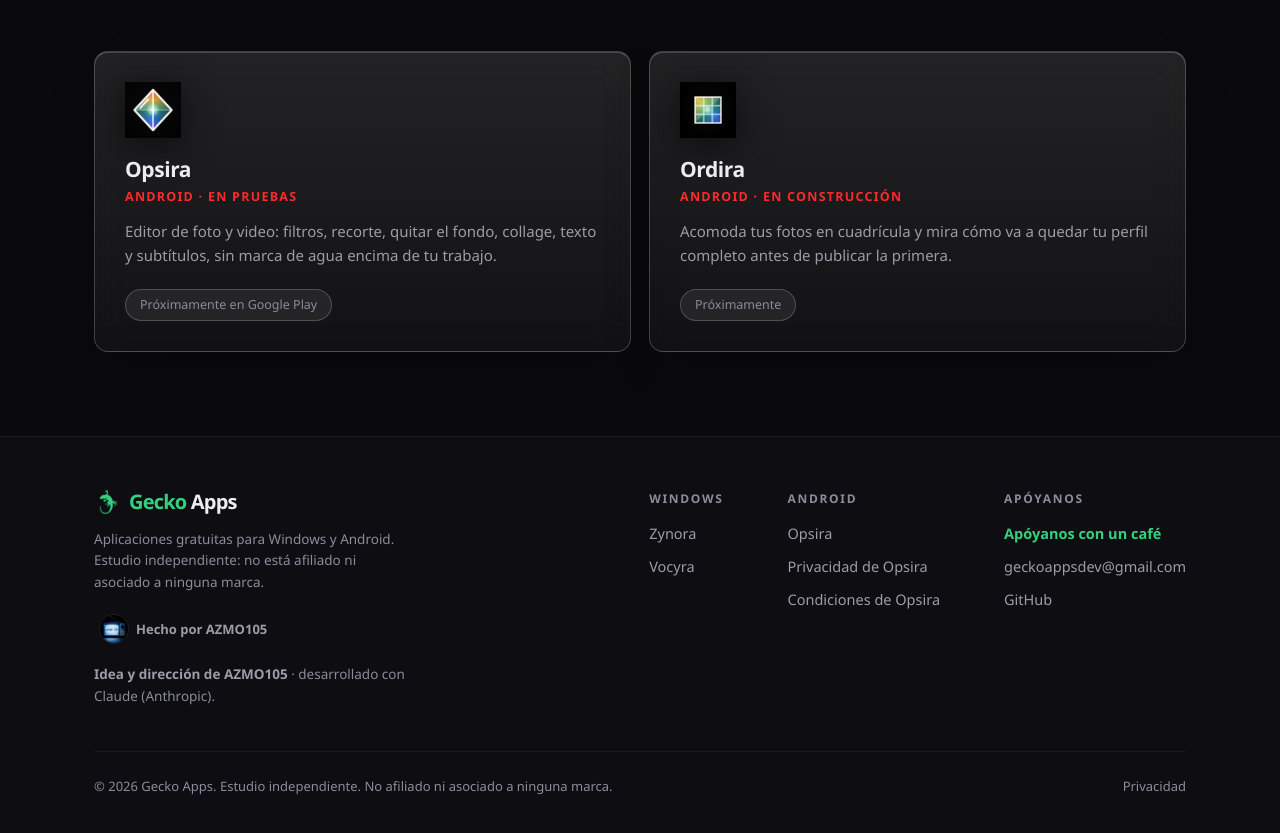
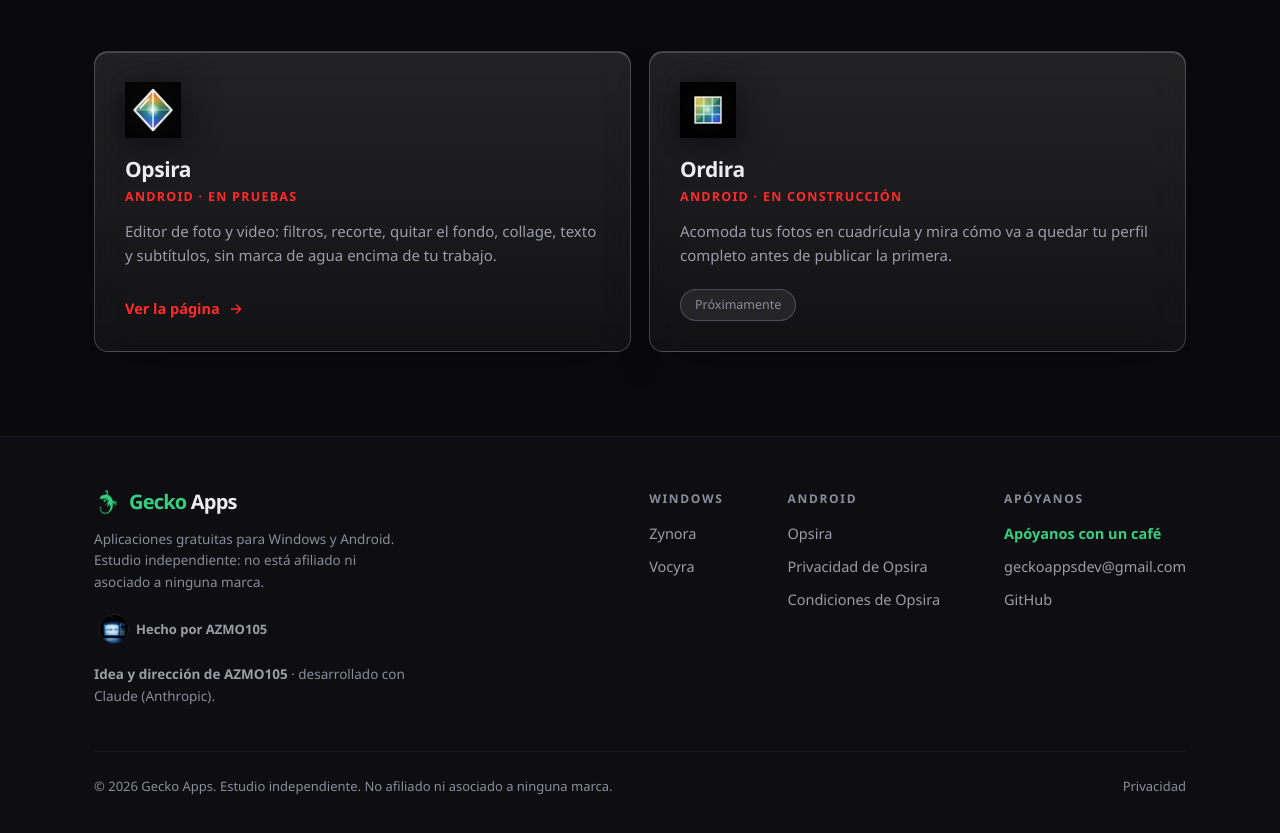
Before and after one commit to BR105/BR105.github.io, a plain HTML site: page index.html in a window 1280 px wide. Shown: the part 1588-2421 px from the top of the page. Drawn offline with Linux system fonts and the light colour scheme.

Commit message:
Opsira ya tiene página: la tarjeta enlaza en vez de decir próximamente
Co-Authored-By: Claude Opus 5 <noreply@anthropic.com>

```diff
--- a/index.html
+++ b/index.html
@@ -229,13 +229,15 @@ html.no-js .reveal{opacity:1;transform:none}
   </div>
   <div class="wrap">
     <div class="grid reveal">
-      <div class="card" style="--pt:var(--opsira);--c:rgba(255,42,42,.16);--cl:rgba(255,42,42,.5)">
+      <a class="card" href="https://br105.github.io/opsira-releases/" style="--pt:var(--opsira);--c:rgba(255,42,42,.16);--cl:rgba(255,42,42,.5)">
         <img class="ico" src="assets/opsira.png" alt="">
         <h3>Opsira</h3>
         <div class="plat">Android · en pruebas</div>
         <p>Editor de foto y video: filtros, recorte, quitar el fondo, collage, texto y subtítulos, sin marca de agua encima de tu trabajo.</p>
-        <span class="cta pronto">Próximamente en Google Play</span>
-      </div>
+        <span class="cta">Ver la página
+          <svg viewBox="0 0 24 24" fill="none" stroke="currentColor" stroke-width="2" stroke-linecap="round" stroke-linejoin="round"><path d="M5 12h14M13 6l6 6-6 6"/></svg>
+        </span>
+      </a>
       <div class="card" style="--pt:var(--ordira);--c:rgba(255,42,42,.16);--cl:rgba(255,42,42,.5)">
         <img class="ico" src="assets/ordira.png" alt="">
         <h3>Ordira</h3>
```
